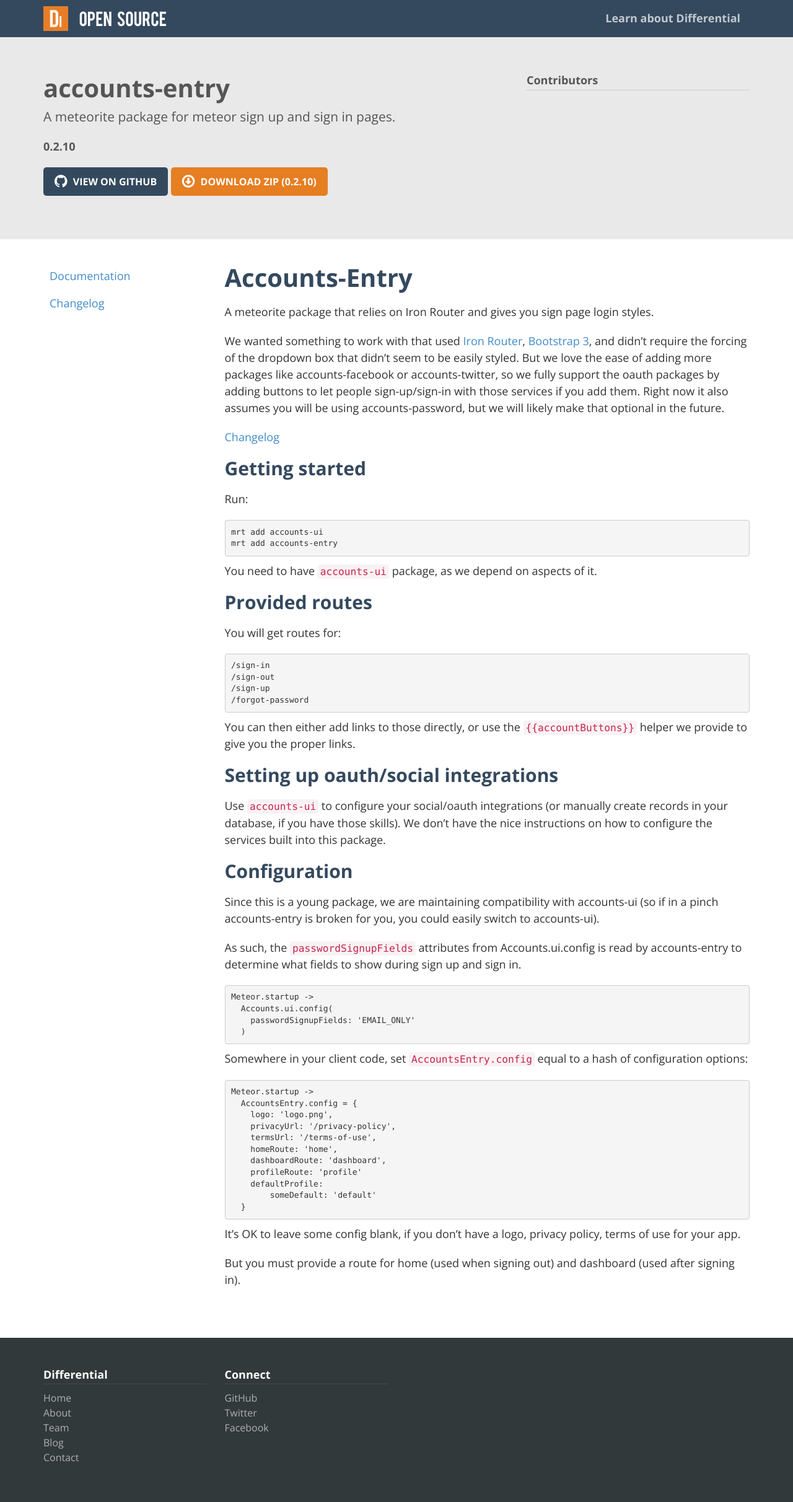
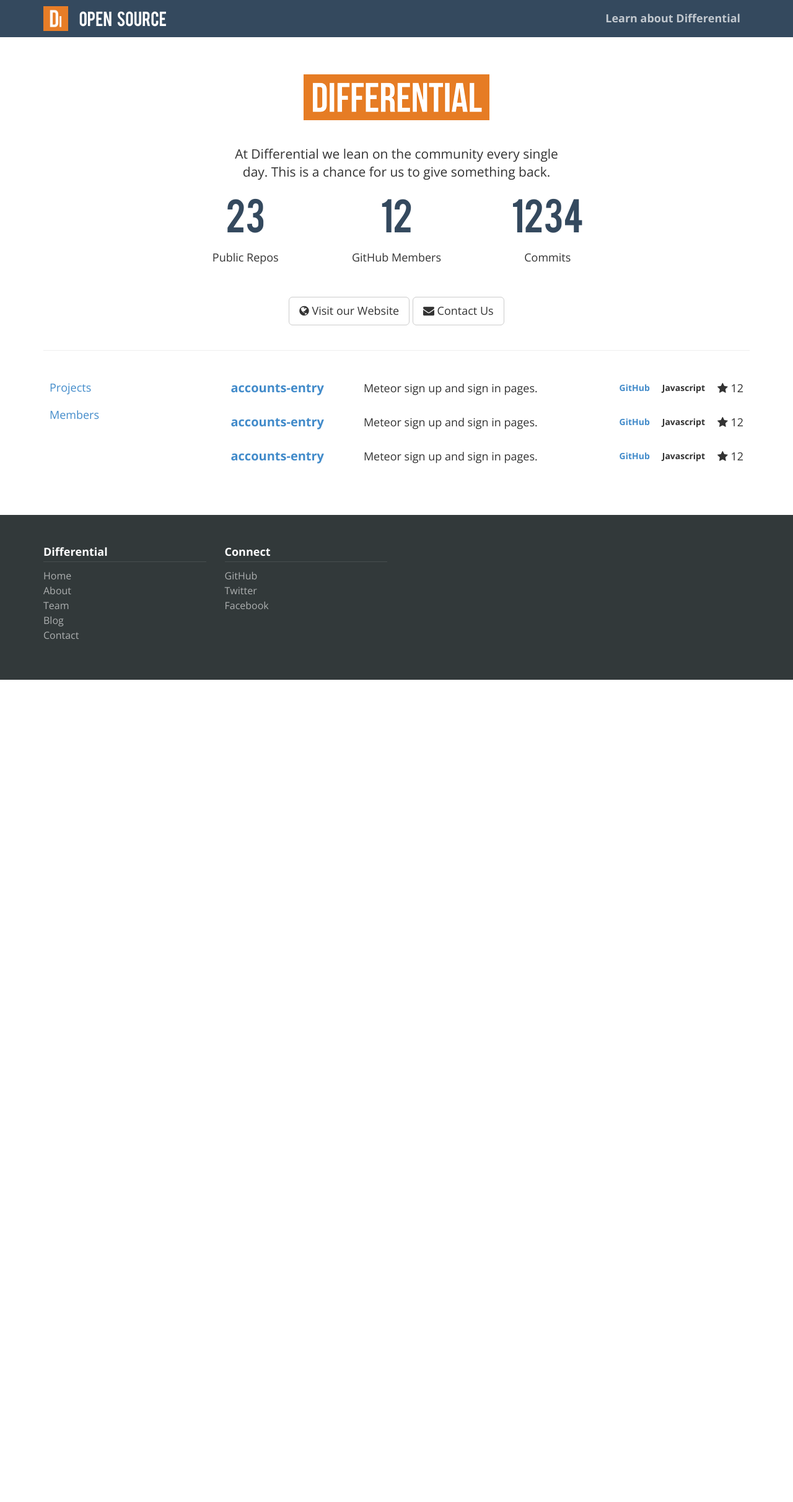
Before and after one commit to Differential/differential.github.io, a Jekyll site: the page built from index.html, in a window 1280 px wide. Shown: the whole page at 62% size. Built offline with Jekyll 4.4.1, drawn with Linux system fonts in a browser that asks for light colours; nearby versions of some CDN libraries; Markdown is read by kramdown in place of the engine named in the settings; after the commit the page ends 1097 px from its top, so only the background shows below that.

Commit message:
Add homepage

````diff
--- a/_config.yml
+++ b/_config.yml
@@ -1,5 +1,5 @@
-name: accounts-entry
+name: Open Source
 markdown: redcarpet
 pygments: true
-baseurl: /accounts-entry
+baseurl: /
 exclude: ["vendor"]
--- a/_includes/header.html
+++ b/_includes/header.html
@@ -3,8 +3,8 @@
     <div class="container">
       <div class="navbar-brand">
         <div class="navbar-admin-brand">
-          <a href="http://differential.io" target="_blank"><img src="{{ site.baseurl}}/images/logo-sq-orange-web.png"></a>
-          OPEN SOURCE
+          <a href="/" target="_blank"><img src="{{ site.baseurl}}/images/logo-sq-orange-web.png">
+          OPEN SOURCE</a>
         </div>
       </div>
       <ul class="nav navbar-nav pull-right hidden-xs">
@@ -13,22 +13,3 @@
     </div>
   </div>
 </header>
-
-<section class="billboard">
-  <div class="container">
-    <div class="row">
-      <div class="col-md-8">
-        <h1>{{ page.repo }}</h1>
-        <p class="lead">{{ page.desc }}</p>
-        <div class="version">{{ page.version }}</div>
-        <a href="http://github.com/{{ page.username }}/{{ page.repo }}" class="bttn bttnBlue"><i class="icon-github"></i> View on Github</a>
-
-        <a href="https://github.com/{{ page.username }}/{{ page.repo }}/archive/master.zip" class="bttn bttnOrange"><i class="icon-download"></i> Download Zip ({{ page.version }})</a>
-      </div>
-      <div class="col-md-4 hidden-xs hidden-sm">
-        <h3>Contributors</h3>
-        <ul class="contributors"></ul>
-      </div>
-    </div>
-  </div>
-</section>
--- a/_layouts/default.html
+++ b/_layouts/default.html
@@ -3,44 +3,61 @@
   <head>
     <meta charset="utf-8">
     <meta http-equiv="X-UA-Compatible" content="IE=edge,chrome=1">
-    <title>{{ page.repo }} | Differential</title>
+    <title>Differential | Open Source</title>
     <meta name="description" content="{{ page.desc }}">
     <meta name="viewport" content="width=device-width, initial-scale=1.0">
     <link href='http://fonts.googleapis.com/css?family=Open+Sans:400,300,700,800' rel='stylesheet' type='text/css'>
     <script src="//ajax.googleapis.com/ajax/libs/jquery/1.10.2/jquery.min.js"></script>
     <script src="//cdnjs.cloudflare.com/ajax/libs/underscore.js/1.5.2/underscore-min.js"></script>
-    <script>
-      $(
-        $.get(
-          'https://api.github.com/repos/bedifferential/{{ page.repo }}/contributors',
-          function(data) {
-            _.each(
-              _.first(data, 40),
-              function(contributor) {
-                $('ul.contributors').append('<li><a href="' + contributor.url  + '"><img src="' +  contributor.avatar_url + '"></a></li>')
-              }
-            )
-          }
-        )
-      );
-    </script>
-    <link rel="icon" href="{{ site.baseurl }}/favicon.ico" />
+    <link rel="icon" href="/favicon.ico" />
 
     <!-- CSS -->
-    <link rel="stylesheet" href="{{ site.baseurl}}/css/bootstrap.css">
-    <link rel="stylesheet" href="{{ site.baseurl}}/css/font-awesome.css">
-    <link rel="stylesheet" href="{{ site.baseurl}}/css/global.css">
+    <link rel="stylesheet" href="/css/bootstrap.css">
+    <link rel="stylesheet" href="/css/font-awesome.css">
+    <link rel="stylesheet" href="/css/global.css">
   </head>
   <body>
 
     {% include header.html %}
 
+    <div class="billboard">
+      <div class="container">
+        <h1>
+          <img class="billboard-logo" src="/images/logo-orange-web.png"/>
+        </h1>
+        <div class="row">
+          <div class="col-md-6 col-md-offset-3">
+            <p class="lead">At Differential we lean on the community every single day. This is a chance for us to give something back.</p>
+          </div>
+        </div>
+        <div class="row stats">
+          <div class="col-sm-3 col-sm-offset-2">
+            <span>23</span>
+            Public Repos
+          </div>
+          <div class="col-sm-2">
+            <span>12</span>
+            GitHub Members
+          </div>
+          <div class="col-sm-3">
+            <span>1234</span>
+            Commits
+          </div>
+        </div>
+        <div class="buttons">
+          <a href="http://differential.io" class="btn btn-default btn-lg"><i class="icon-globe"></i> Visit our Website</a>
+          <a href="http://differential.io/contact" class="btn btn-default btn-lg"><i class="icon-envelope"></i> Contact Us</a>
+        </div>
+        <hr>
+      </div>
+    </div>
+
     <div class="main container">
       <div class="row">
         <div class="col-md-3">
           <ul class="sidebar">
-            <li {% if page.url == "/index.html" %}class="active"{% endif %}><a href="{{site.baseurl}}/index.html">Documentation</a></li>
-            <li {% if page.url == "/changelog.html" %}class="active"{% endif %}><a href="{{site.baseurl}}/changelog.html">Changelog</a></li>
+            <li {% if page.url == "/index.html" %}class="active"{% endif %}><a href="/">Projects</a></li>
+            <li {% if page.url == "/members.html" %}class="active"{% endif %}><a href="/members.html">Members</a></li>
           </ul>
         </div>
         <div class="col-md-9">
--- /dev/null
+++ b/index.html
@@ -0,0 +1,60 @@
+---
+layout: default
+username: BeDifferential
+title: Open Source
+
+---
+
+<ul class="repos">
+  <li>
+    <div class="row">
+      <div class="repo-title col-md-3">
+        <a href="#">accounts-entry</a>
+      </div>
+      <div class="repo-desc col-md-5">
+        Meteor sign up and sign in pages.
+      </div>
+      <div class="repo-meta col-md-4">
+        <div>
+          <span><i class="icon-star"></i> 12</span>
+          <span class="language">Javascript</span>
+          <span class="github"><a href="#">GitHub</span>
+        </div>
+      </div>
+    </div>
+  </li>
+  <li>
+    <div class="row">
+      <div class="repo-title col-md-3">
+        <a href="#">accounts-entry</a>
+      </div>
+      <div class="repo-desc col-md-5">
+        Meteor sign up and sign in pages.
+      </div>
+      <div class="repo-meta col-md-4">
+        <div>
+          <span><i class="icon-star"></i> 12</span>
+          <span class="language">Javascript</span>
+          <span class="github"><a href="#">GitHub</span>
+        </div>
+      </div>
+    </div>
+  </li>
+  <li>
+    <div class="row">
+      <div class="repo-title col-md-3">
+        <a href="#">accounts-entry</a>
+      </div>
+      <div class="repo-desc col-md-5">
+        Meteor sign up and sign in pages.
+      </div>
+      <div class="repo-meta col-md-4">
+        <div>
+          <span><i class="icon-star"></i> 12</span>
+          <span class="language">Javascript</span>
+          <span class="github"><a href="#">GitHub</span>
+        </div>
+      </div>
+    </div>
+  </li>
+</ul>
--- a/index.markdown
+++ /dev/null
@@ -1,82 +0,0 @@
----
-layout: default
-username: BeDifferential
-repo: accounts-entry
-version: 0.2.10
-desc: A meteorite package for meteor sign up and sign in pages.
-
----
-
-# accounts-entry
-
-A meteorite package that relies on Iron Router and gives you sign page login styles.
-
-We wanted something to work with that used [Iron
-Router](https://github.com/EventedMind/iron-router), [Bootstrap
-3](https://github.com/mangasocial/meteor-bootstrap-3), and didn't require the forcing of the dropdown box that didn't seem to be easily styled. But we love the ease of adding more packages like accounts-facebook or accounts-twitter, so we fully support the oauth packages by adding buttons to let people sign-up/sign-in with those services if you add them.  Right now it also assumes you will be using accounts-password, but we will likely make that optional in the future.
-
-[Changelog](https://github.com/BeDifferential/accounts-entry/blob/master/CHANGELOG.md)
-
-## Getting started
-
-Run:
-
-```
-mrt add accounts-ui
-mrt add accounts-entry
-```
-
-You need to have `accounts-ui` package, as we depend on aspects of it.
-
-## Provided routes
-
-You will get routes for:
-
-```
-/sign-in
-/sign-out
-/sign-up
-/forgot-password
-```
-
-{% assign special = '{{accountButtons}}' %}
-You can then either add links to those directly, or use the `{{ special }}` helper we provide to give you the proper links.
-
-## Setting up oauth/social integrations
-
-Use `accounts-ui` to configure your social/oauth integrations (or manually create records in your database, if you have those skills). We don't have the nice instructions on how to configure the services built into this package.
-
-## Configuration
-
-Since this is a young package, we are maintaining compatibility with accounts-ui (so if in a pinch accounts-entry is broken for you, you could easily switch to accounts-ui).
-
-As such, the `passwordSignupFields` attributes from Accounts.ui.config is read by accounts-entry to determine what fields to show during sign up and sign in.
-
-```
-Meteor.startup ->
-  Accounts.ui.config(
-    passwordSignupFields: 'EMAIL_ONLY'
-  )
-```
-
-Somewhere in your client code, set `AccountsEntry.config` equal to a hash of configuration options:
-
-```
-Meteor.startup ->
-  AccountsEntry.config = {
-    logo: 'logo.png',
-    privacyUrl: '/privacy-policy',
-    termsUrl: '/terms-of-use',
-    homeRoute: 'home',
-    dashboardRoute: 'dashboard',
-    profileRoute: 'profile'
-    defaultProfile:
-        someDefault: 'default'
-  }
-```
-
-It's OK to leave some config blank, if you don't have a logo, privacy
-policy, terms of use for your app.
-
-But you must provide a route for home (used when signing out) and
-dashboard (used after signing in).
````
Also changed, not shown: css/global.less (+63 -52 lines), css/global.css, images/logo-orange-web.png (added), 6 other files.
